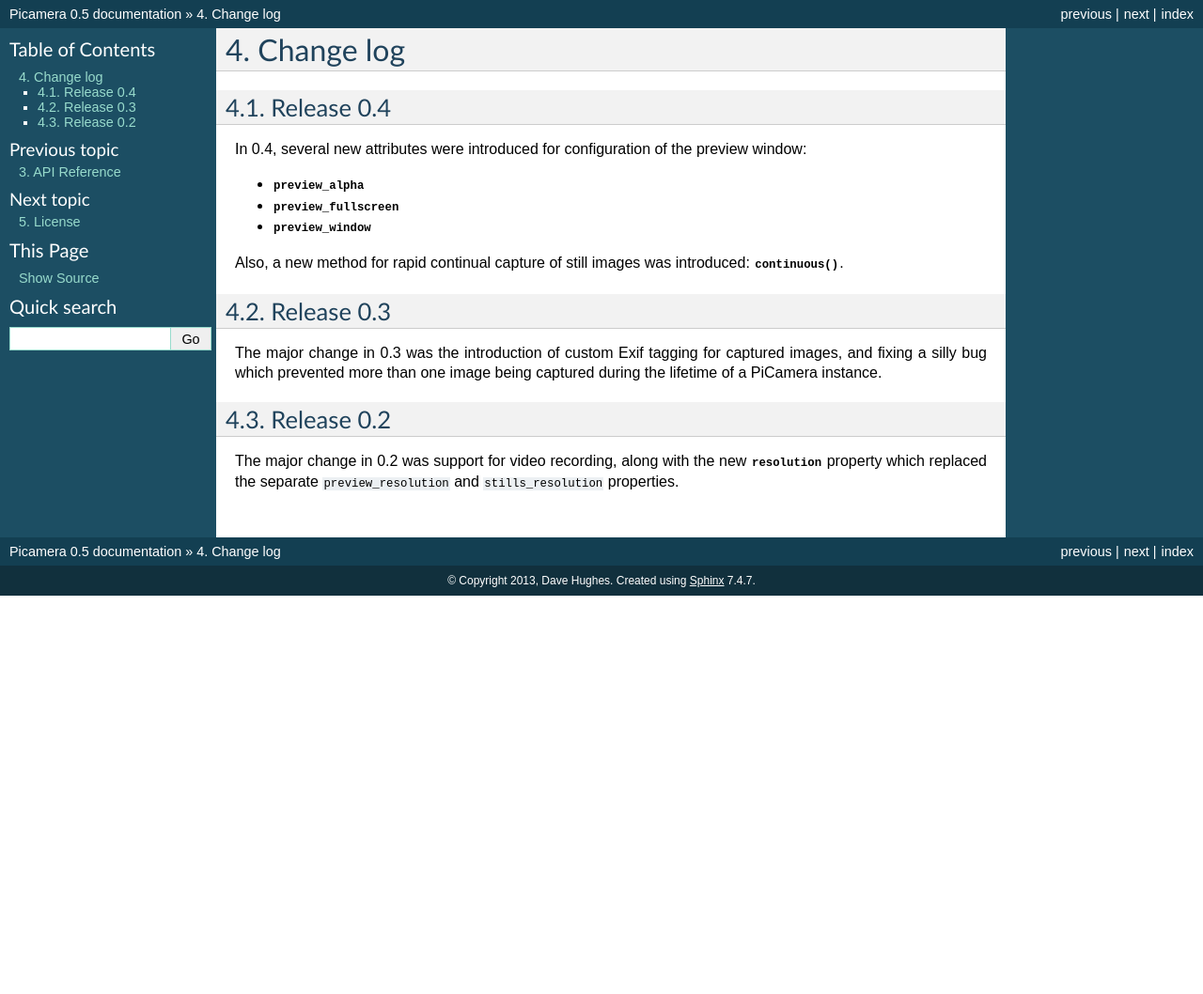
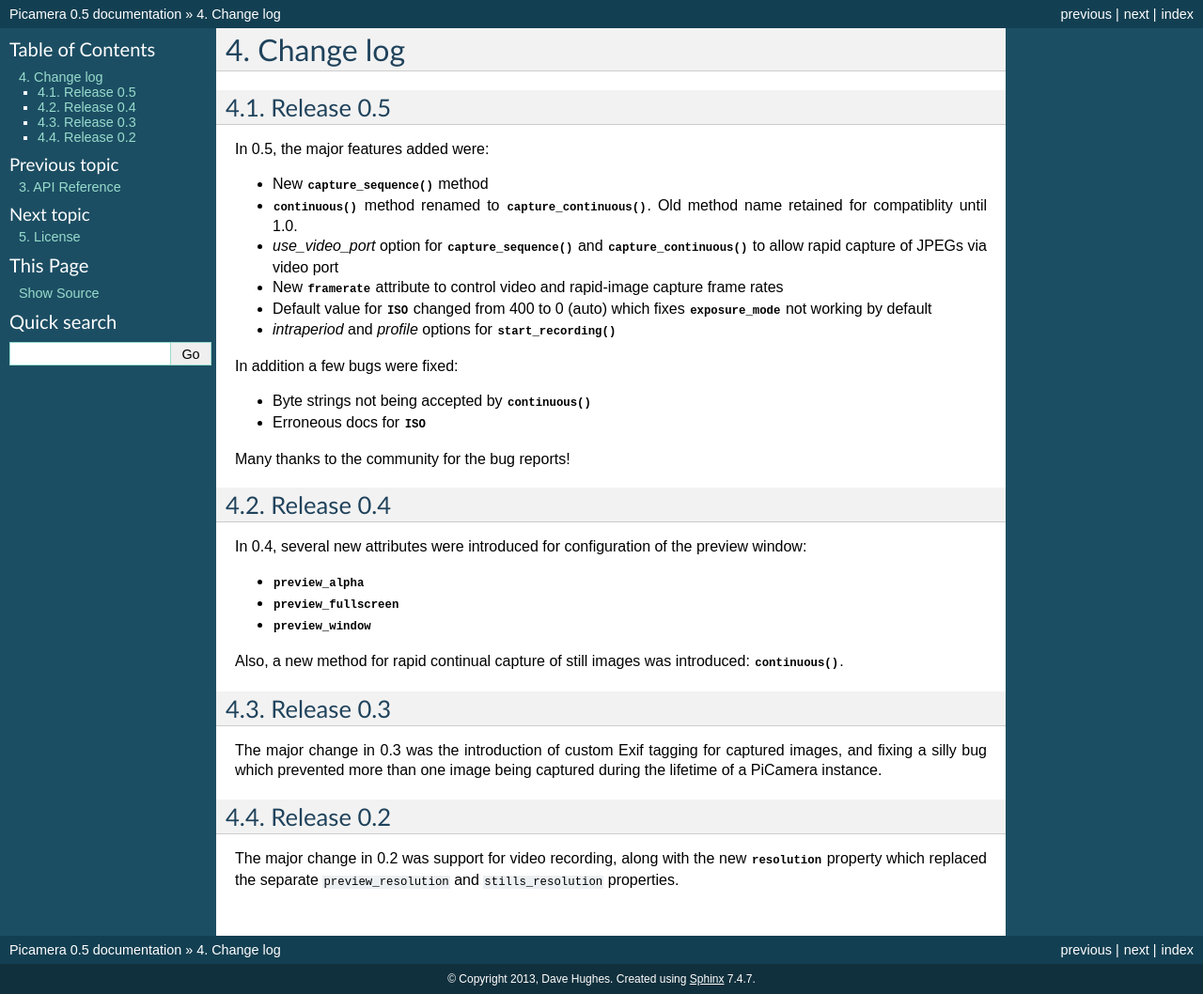
Before and after one commit to waveform80/picamera, a Sphinx documentation site: the page built from docs/changelog.rst, in a window 1280 px wide. Shown: the whole page at 94% size. Built offline with Sphinx 7.4.7, drawn with Linux system fonts in a browser that asks for light colours; before the commit the page ends 900 px from its top, so only the background shows below that.

Commit message:
Updated changelog for 0.5

```diff
--- a/docs/changelog.rst
+++ b/docs/changelog.rst
@@ -3,6 +3,33 @@
 ==========
 Change log
 ==========
+
+
+Release 0.5
+===========
+
+In 0.5, the major features added were:
+
+* New :meth:`~picamera.PiCamera.capture_sequence` method
+* :meth:`~picamera.PiCamera.continuous` method renamed to
+  :meth:`~picamera.PiCamera.capture_continuous`. Old method name retained for
+  compatiblity until 1.0.
+* *use_video_port* option for :meth:`~picamera.PiCamera.capture_sequence` and
+  :meth:`~picamera.PiCamera.capture_continuous` to allow rapid capture of
+  JPEGs via video port
+* New :attr:`~picamera.PiCamera.framerate` attribute to control video and
+  rapid-image capture frame rates
+* Default value for :attr:`~picamera.PiCamera.ISO` changed from 400 to 0 (auto)
+  which fixes :attr:`~picamera.PiCamera.exposure_mode` not working by default
+* *intraperiod* and *profile* options for
+  :meth:`~picamera.PiCamera.start_recording`
+
+In addition a few bugs were fixed:
+
+* Byte strings not being accepted by :meth:`~picamera.PiCamera.continuous`
+* Erroneous docs for :attr:`~picamera.PiCamera.ISO`
+
+Many thanks to the community for the bug reports!
 
 Release 0.4
 ===========
```
